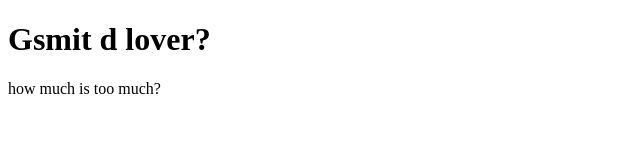
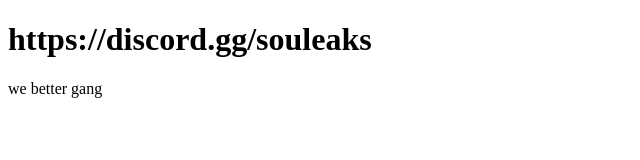
Before and after one commit to SouLeaks/Souleakshub.github.io, a plain HTML site: page index.html in a window 1280 px wide. Shown: the whole page, without its empty margins (0-640 px from the left). Drawn offline with Linux system fonts and the light colour scheme.

Commit message:
Update index.html

```diff
--- a/index.html
+++ b/index.html
@@ -5,8 +5,8 @@
 </head>
 <body>
 
-<h1>Gsmit d lover?</h1>
-<p>how much is too much?</p>
+<h1>https://discord.gg/souleaks</h1>
+<p>we better gang</p>
 
 </body>
 </html>
```
